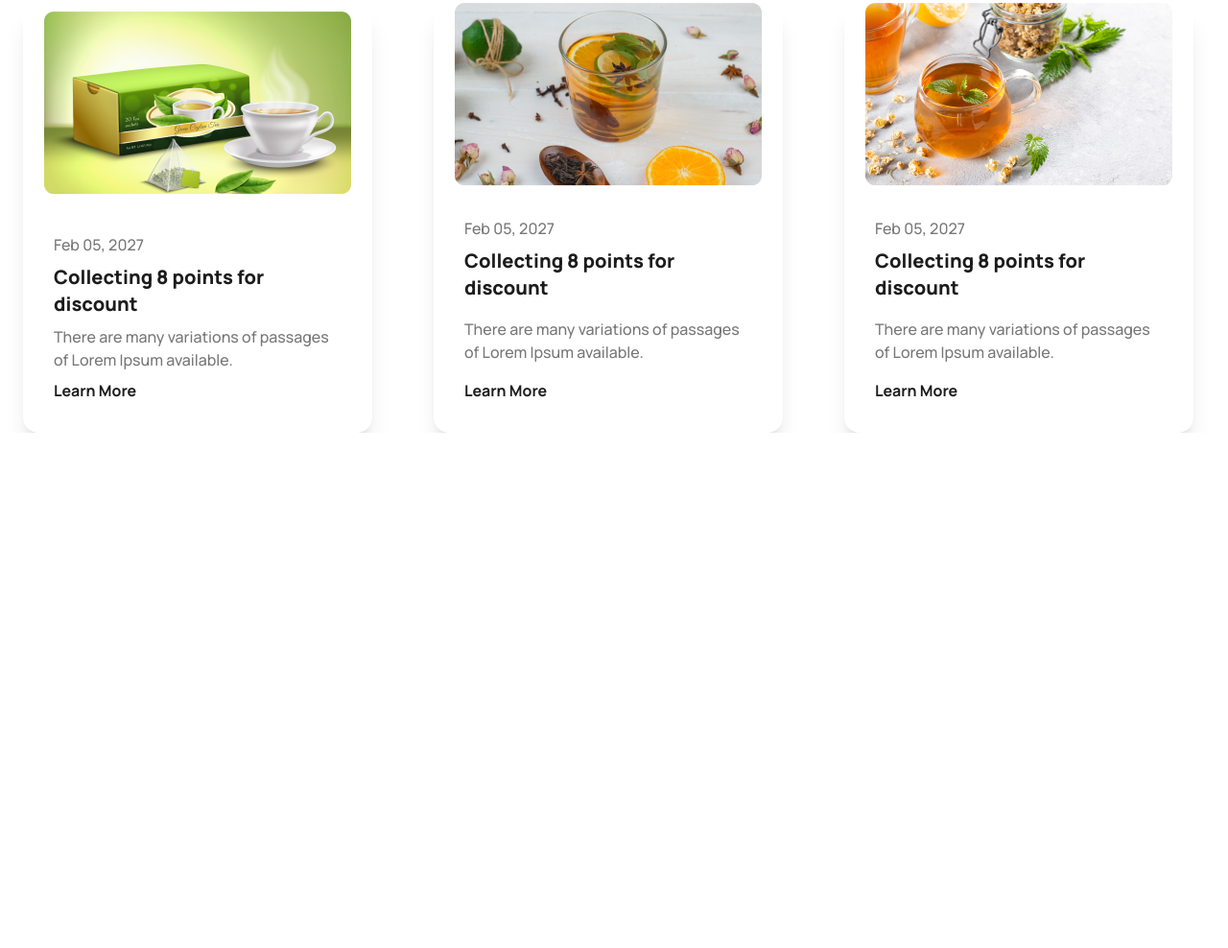
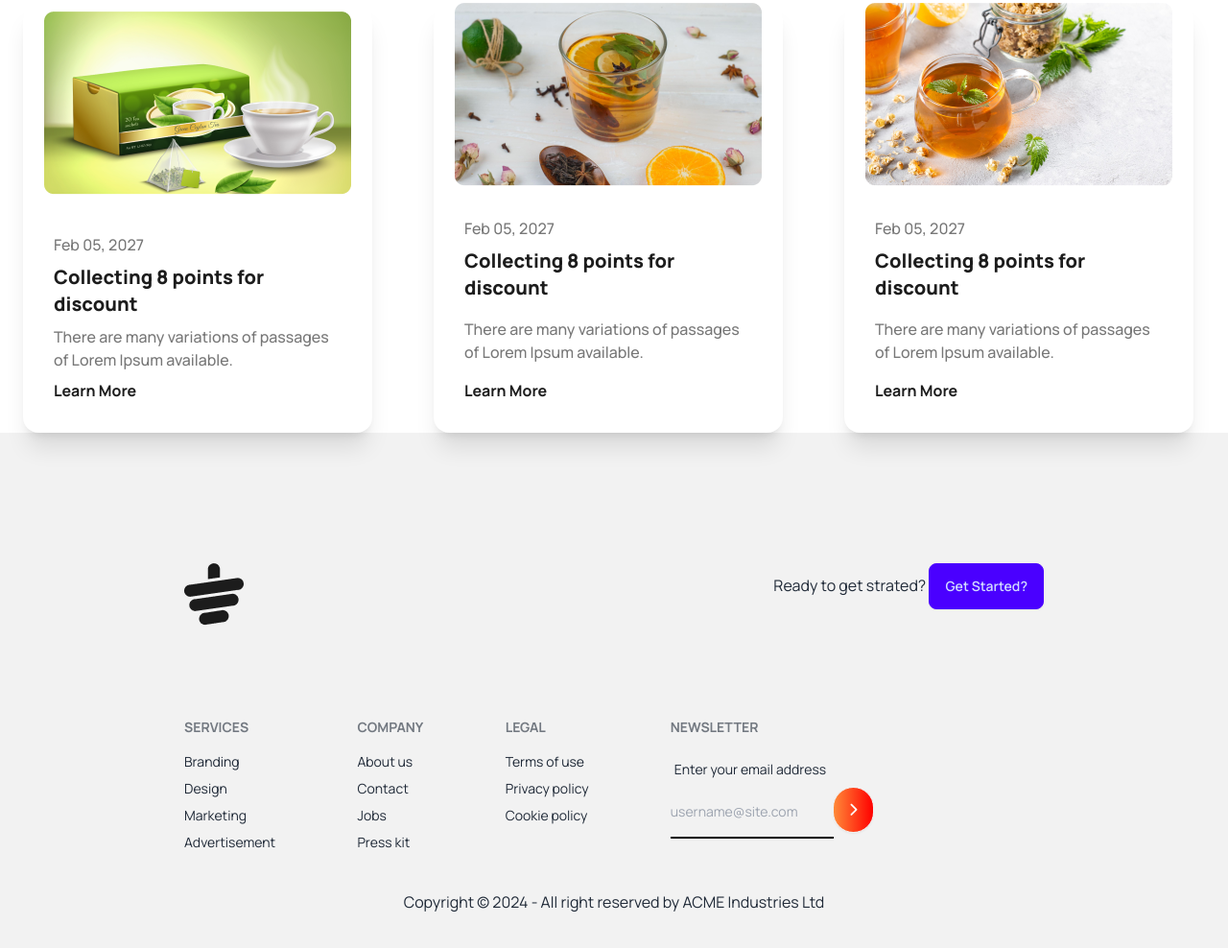
Before and after one commit to Sohelrana2815/Tea-house, a plain HTML site: page index.html in a window 1280 px wide. Shown: the part 2884-3872 px from the top of the page at 96% size. Before the commit the page ends 3335 px from the top, so only its background shows below. Drawn offline with nearby package versions, Linux system fonts and the light colour scheme.

Commit message:
added news

```diff
--- a/index.html
+++ b/index.html
@@ -38,7 +38,8 @@
         theme: {
           extend: {
             colors: {
-              clifford: "#da373d",
+              "gradient-start": "#FF8938",
+              "gradient-end": "#F00",
             },
           },
         },
@@ -66,7 +67,7 @@
               Your Taste Buds.
             </p>
             <button
-              class="btn btn-primary bg-gradient-to-r from-[#FF8938] to-[#F00] w-[200px] text-white border-0"
+              class="btn btn-primary bg-gradient-to-r from-gradient-start to-gradient-end w-[200px] text-white border-0"
             >
               Explore More.
             </button>
@@ -210,7 +211,9 @@
               slightly believable.
             </p>
 
-            <button class="btn btn-primary w-[140px] text-[#F00] bg-white border-0">
+            <button
+              class="btn btn-primary w-[140px] text-[#F00] bg-white border-0"
+            >
               Show All
             </button>
           </div>
@@ -343,6 +346,57 @@
       </section>
     </main>
 
-    <footer></footer>
+    <footer class="px-48 py-10 bg-base-200 text-base-content">
+      <div class="flex justify-between my-24">
+        <img src="images/cup.png" alt="" />
+        <p>
+          <span>Ready to get strated?</span>
+          <button class="btn btn-primary">Get Started?</button>
+        </p>
+      </div>
+      <div class="footer">
+        <nav>
+          <header class="footer-title">Services</header>
+          <a class="link link-hover">Branding</a>
+          <a class="link link-hover">Design</a>
+          <a class="link link-hover">Marketing</a>
+          <a class="link link-hover">Advertisement</a>
+        </nav>
+        <nav>
+          <header class="footer-title">Company</header>
+          <a class="link link-hover">About us</a>
+          <a class="link link-hover">Contact</a>
+          <a class="link link-hover">Jobs</a>
+          <a class="link link-hover">Press kit</a>
+        </nav>
+        <nav>
+          <header class="footer-title">Legal</header>
+          <a class="link link-hover">Terms of use</a>
+          <a class="link link-hover">Privacy policy</a>
+          <a class="link link-hover">Cookie policy</a>
+        </nav>
+        <form>
+          <header class="footer-title">Newsletter</header>
+          <fieldset class="form-control w-80">
+            <label class="label">
+              <span class="label-text">Enter your email address</span>
+            </label>
+            <div class="join">
+              <input
+                type="text"
+                placeholder="username@site.com"
+                class="py-4 bg-transparent border-b-2 border-black outline-none"
+              />
+              <button class="btn text-white rounded-full bg-gradient-to-r from-gradient-start to-gradient-end">
+                <i class="fa-solid fa-chevron-right"></i>
+              </button>
+            </div>
+          </fieldset>
+        </form>
+      </div>
+      <aside class="text-center mt-10">
+        <p>Copyright © 2024 - All right reserved by ACME Industries Ltd</p>
+      </aside>
+    </footer>
   </body>
 </html>
```
